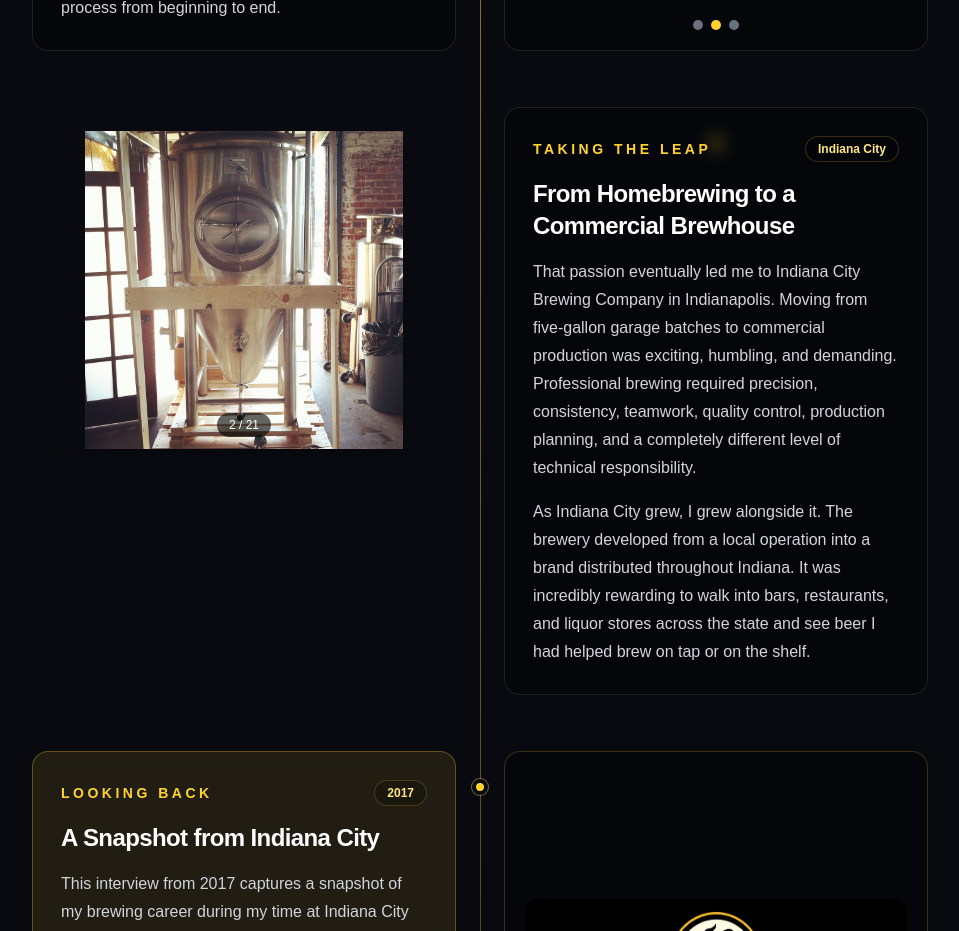
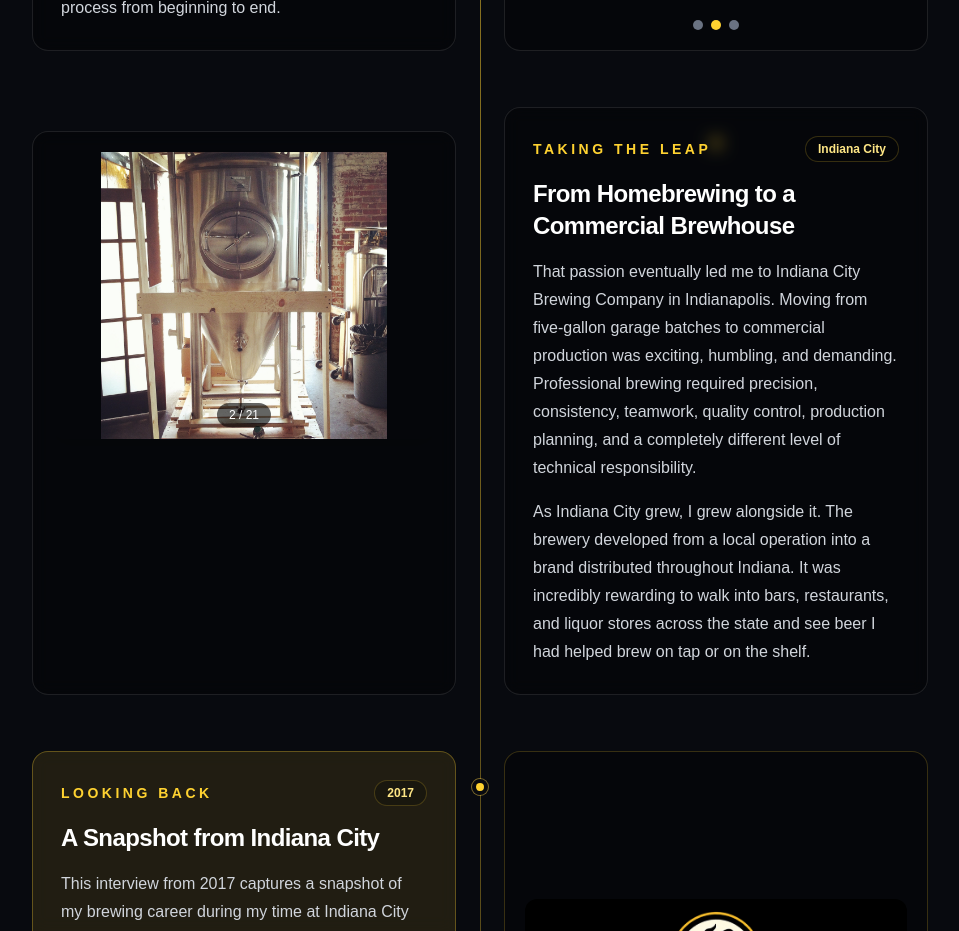
Before and after one commit to Briggadocious/nickshadle-site, a Next.js app: page /brewing in a window 1280 px wide. Shown: the part 800-1731 px from the top of the page, without its empty margins (160-1119 px from the left). Built offline with nearby package versions, Linux system fonts and the light colour scheme.

Commit message:
Match Taking the Leap photo frame to brewing timeline

```diff
--- a/app/brewing/page.tsx
+++ b/app/brewing/page.tsx
@@ -164,7 +164,7 @@
                   {index === 4 && <QuaffOnSlideshow />}
                 {index === 3 && <HotelTangoSlideshow />}
                 {index === 1 && (
-  <div className="md:col-start-1 md:row-start-1 md:mt-6">
+  <div className="md:col-start-1 md:row-start-1 md:mt-6 rounded-2xl border border-white/10 bg-black/30 p-5 backdrop-blur-sm">
     <ICBSlideshow />
   </div>
 )}
```
